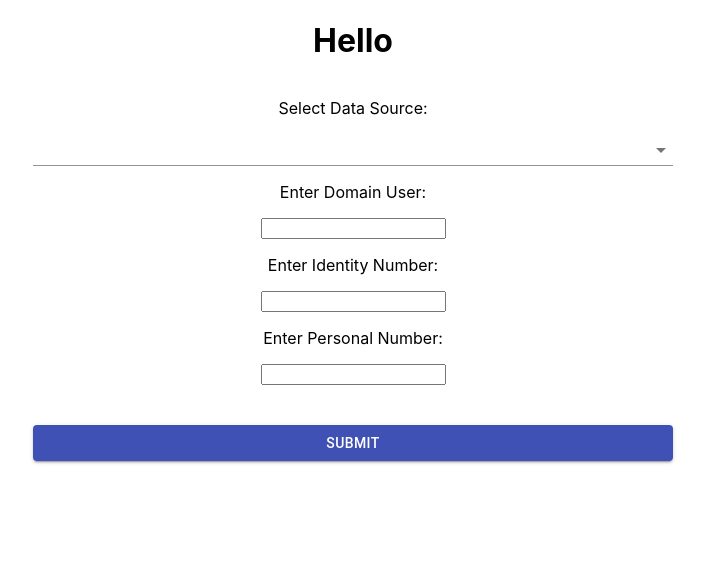
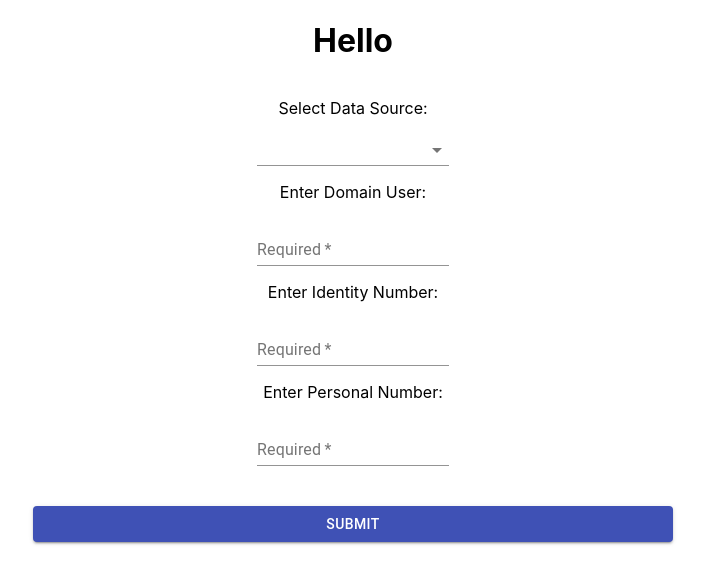
Before and after one commit to rabiran/luigi-front, a React (Create React App) app: page / in a window 1280 px wide. Shown: the top 584 px of the page, without its empty margins (287-992 px from the left). Built offline with nearby package versions, Linux system fonts and the light colour scheme.

Commit message:
Change text input fields

```diff
--- a/src/components/form.css
+++ b/src/components/form.css
@@ -4,6 +4,7 @@
   width: 50%;
 }
 
-.mainform > input{
+.mainform > .formInput{
   margin: 0 auto;
+  width: 30%;
 }
--- a/src/components/form.js
+++ b/src/components/form.js
@@ -2,6 +2,7 @@ import React from "react";
 import FormControl from "@material-ui/core/FormControl";
 import Button from "@material-ui/core/Button";
 import Select from "@material-ui/core/Select";
+import TextField from '@material-ui/core/TextField';
 import InputLabel from '@material-ui/core/InputLabel';
 import MenuItem from '@material-ui/core/MenuItem';
 
@@ -69,6 +70,7 @@ class MyForm extends React.Component {
           {/* <InputLabel id="select-data-source">Datasource</InputLabel> */}
           <Select
             name="dataSource"
+            className="formInput"
             labelId="select-data-source"
             id="demo-simple-select"
             value={this.state.formData.dataSource}
@@ -79,23 +81,11 @@ class MyForm extends React.Component {
             })}
           </Select>
           <p>Enter Domain User:</p>
-          <input
-            type="text"
-            name="domainUser"
-            onChange={this.myChangeHandler}
-          />
+          <TextField required name="domainUser" label="Required" onChange={this.myChangeHandler} className="formInput"/>
           <p>Enter Identity Number:</p>
-          <input
-            type="text"
-            name="identityCard"
-            onChange={this.myChangeHandler}
-          />
+          <TextField required name="identityCard" label="Required" onChange={this.myChangeHandler} className="formInput"/>
           <p>Enter Personal Number:</p>
-          <input
-            type="text"
-            name="personalNumber"
-            onChange={this.myChangeHandler}
-          />
+          <TextField required name="personalNumber" label="Required" onChange={this.myChangeHandler} className="formInput"/>
           <br />
           <br />
           <Button
```
